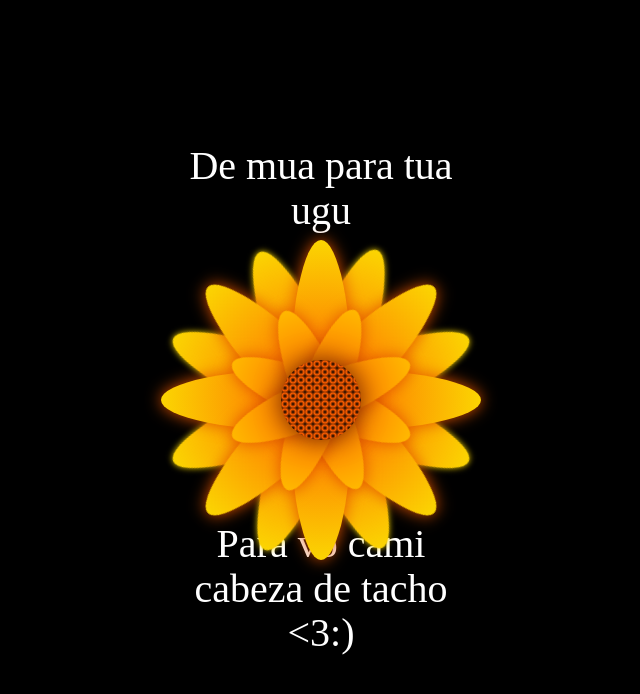
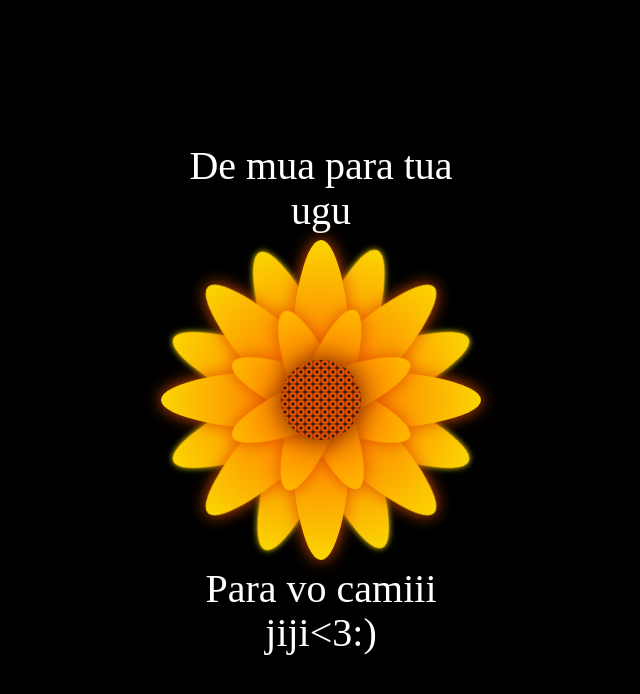
Before and after one commit to vMaziii/flowermoment, a plain HTML site: page docs/index.html in a window 1280 px wide. Shown: the whole page, without its empty margins (319-959 px from the left). Drawn offline with Linux system fonts and the light colour scheme.

Commit message:
Update index.html

```diff
--- a/docs/index.html
+++ b/docs/index.html
@@ -37,7 +37,7 @@
     </div>
     <div class="Petal3 p4">
     </div>
-    <div class="text-below">Para vo cami cabeza de tacho <3:) </div>
+    <div class="text-below">Para vo camiii jiji<3:) </div>
   </div>
 </body>
 </html>
```
